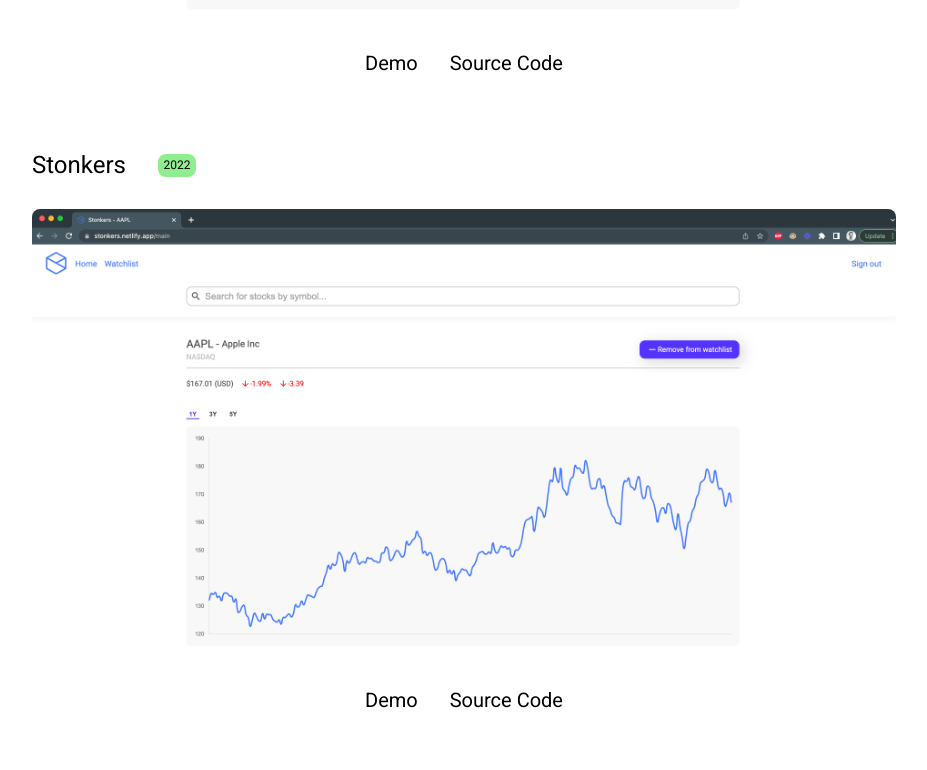
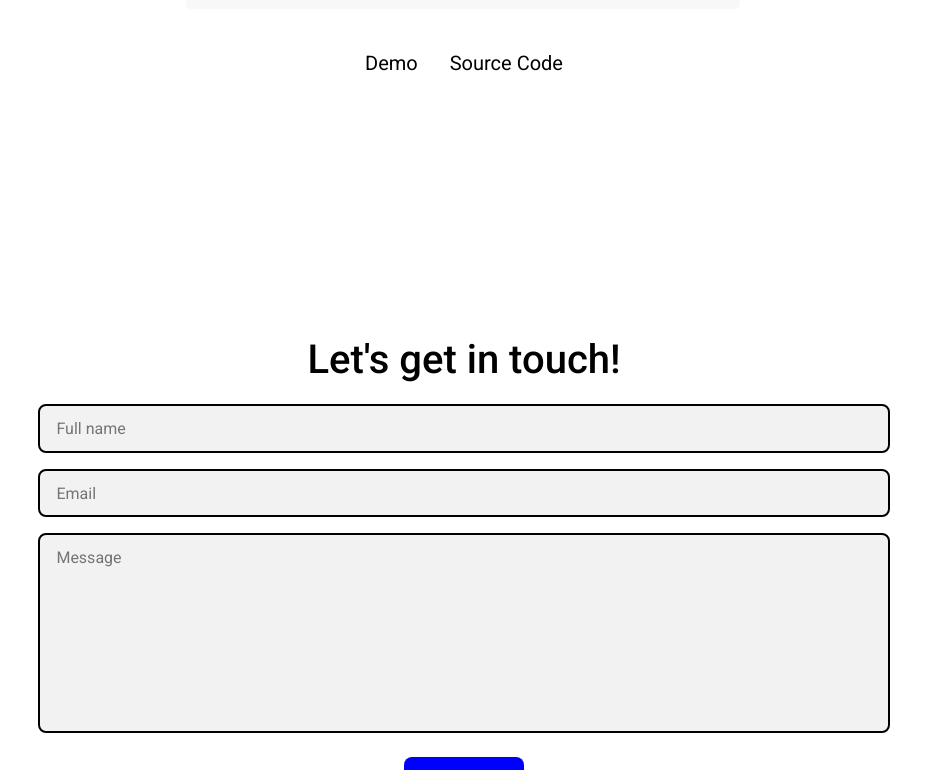
Before and after one commit to SimonMilord/My_Portfolio, a React (Create React App) app: page / in a window 1280 px wide. Shown: the part 2242-3012 px from the top of the page, without its empty margins (176-1103 px from the left). Built offline with nearby package versions, Linux system fonts and the light colour scheme.

Commit message:
pre styling commit

```diff
--- a/src/components/projects.js
+++ b/src/components/projects.js
@@ -19,24 +19,6 @@ const stonkers = Project(
   "Stonkers is a fully responsive web application that allows users to look up quotes, charts, news and stats of stocks. It also allows them to add stocks to their watchlist. It was built using the MERN stack, Chart.JS and JWT. It features databases, server-side authentication and the use of API data. "
 );
 
-const stonkersa = Project(
-  "Stonkers",
-  stonkersImg,
-  2022,
-  "https://stonkers.netlify.app/",
-  "https://github.com/SimonMilord/Stonkers",
-  "Stonkers is a fully responsive web application that allows users to look up quotes, charts, news and stats of stocks. It also allows them to add stocks to their watchlist. It was built using the MERN stack, Chart.JS and JWT. It features databases, server-side authentication and the use of API data. "
-);
-
-const stonkersb = Project(
-  "Stonkers",
-  stonkersImg,
-  2022,
-  "https://stonkers.netlify.app/",
-  "https://github.com/SimonMilord/Stonkers",
-  "Stonkers is a fully responsive web application that allows users to look up quotes, charts, news and stats of stocks. It also allows them to add stocks to their watchlist. It was built using the MERN stack, Chart.JS and JWT. It features databases, server-side authentication and the use of API data. "
-);
-
-const projects = [stonkers, stonkersa, stonkersb];
+const projects = [stonkers];
 
 export default projects;
```
